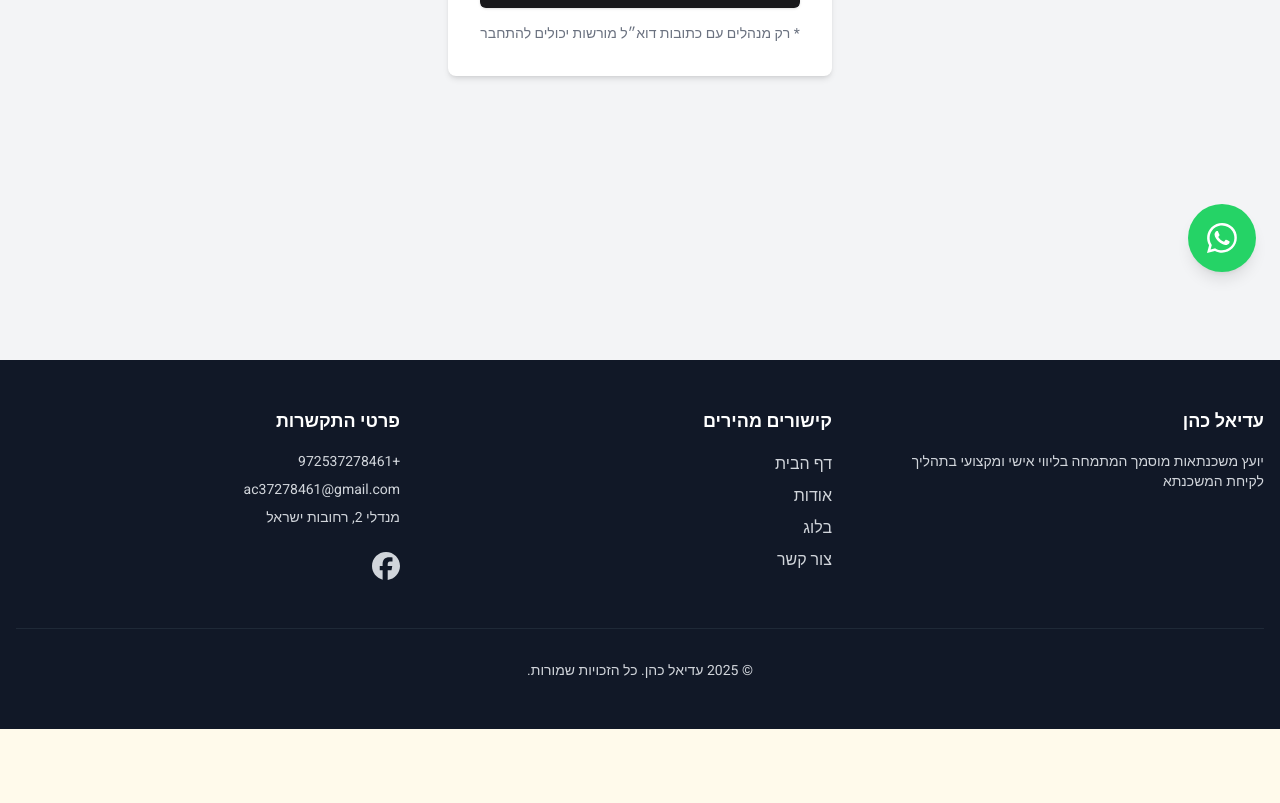
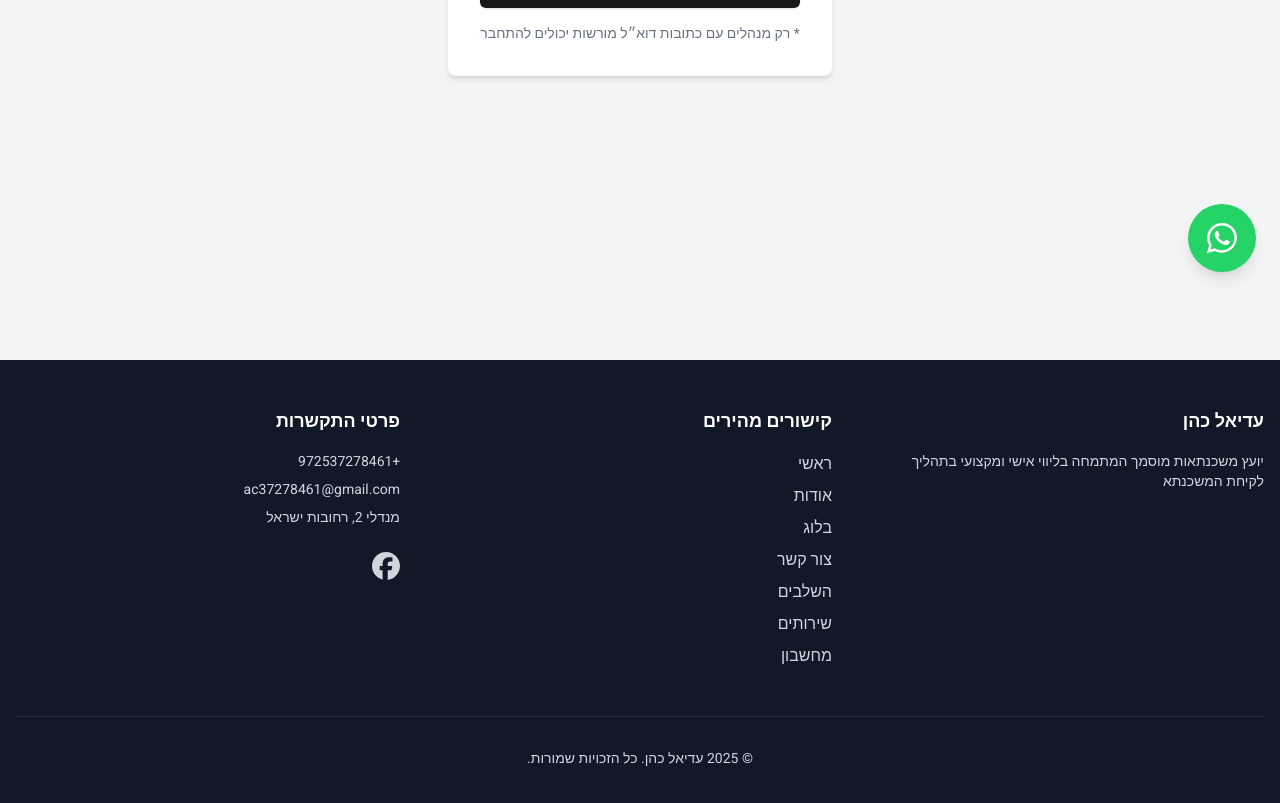
Before and after one commit to yosefus-flavius/adiel-cohen, a Next.js app: page /login in a window 1280 px wide. Shown: the part 504-1307 px from the top of the page. Before the commit the page ends 1233 px from the top, so only its background shows below. Built offline with nearby package versions, Linux system fonts and the light colour scheme; no server answers.

Commit message:
before update tailwind

```diff
--- a/app/(guest)/page.tsx
+++ b/app/(guest)/page.tsx
@@ -13,12 +13,12 @@ export default function Home() {
     <main className="flex flex-col">
       <Hero />
       <AboutSection />
+      <StepsSections/>
+      <TestimonialsSection />
+      <ContactSection />
       <Suspense fallback={<LatestBlogsSkeleton />}>
         <LatestBlogs />
       </Suspense>
-      <StepsSections/>
-      <TestimonialsSection />
-      <ContactSection />
     </main>
   );
 }
--- a/app/sitemap.ts
+++ b/app/sitemap.ts
@@ -26,6 +26,18 @@ export default function sitemap(): MetadataRoute.Sitemap {
       changeFrequency: "weekly" as const,
       priority: 0.8,
     },
+    {
+      url: `${siteUrl}/services`,
+      lastModified: new Date(),
+      changeFrequency: "weekly" as const,
+      priority: 0.8,
+    },
+    {
+      url: `${siteUrl}/calc`,
+      lastModified: new Date(),
+      changeFrequency: "weekly" as const,
+      priority: 0.8,
+    },
   ];
 
   return [...routes, ...blogUrls];
--- a/components/layout/footer.tsx
+++ b/components/layout/footer.tsx
@@ -1,6 +1,7 @@
 import Link from "next/link";
 import { contactInfo } from "@/lib/data/contact";
 import { Instagram, Linkedin } from "lucide-react";
+import { guestLinks } from "./navbar";
 
 export function Footer() {
   return (
@@ -17,26 +18,14 @@ export function Footer() {
           <div>
             <h3 className="text-white text-lg font-semibold mb-4">קישורים מהירים</h3>
             <ul className="space-y-2">
-              <li>
-                <Link href="/" className="hover:text-white">
-                  דף הבית
-                </Link>
-              </li>
-              <li>
-                <Link href="/#about" className="hover:text-white">
-                  אודות
-                </Link>
-              </li>
-              <li>
-                <Link href="/blog" className="hover:text-white">
-                  בלוג
-                </Link>
-              </li>
-              <li>
-                <Link href="/#contact" className="hover:text-white">
-                  צור קשר
-                </Link>
-              </li>
+              {guestLinks.map((link) => (
+                <li key={link.name}>
+                  <Link href={link.href} className="hover:text-white">
+                    {link.name}
+                  </Link>
+                </li>
+              ))}
+
             </ul>
           </div>
 
--- a/components/layout/navbar.tsx
+++ b/components/layout/navbar.tsx
@@ -1,7 +1,7 @@
 import { MobileMenu } from "@/components/ui/mobile-menu";
 import Link from "next/link";
 
-const links = [
+export const guestLinks = [
   { href: "/", name: "ראשי" },
   { href: "/#about", name: "אודות" },
   { href: "/blog", name: "בלוג" },
@@ -20,7 +20,7 @@ export function Navbar() {
         </Link>
 
         <div className="hidden lg:flex items-center gap-8">
-          {links.map((link) => (
+          {guestLinks.map((link) => (
             <Link
               key={link.name}
               href={link.href}
@@ -31,7 +31,7 @@ export function Navbar() {
           ))}
         </div>
 
-        <MobileMenu links={links} />
+        <MobileMenu links={guestLinks} />
       </nav>
     </header>
   );
--- a/components/ui/latest-blogs.tsx
+++ b/components/ui/latest-blogs.tsx
@@ -1,25 +1,23 @@
+import BlogModel from "@/server/blog/blog.model";
+import { connectToDatabase } from "@/server/connect";
+import { ArrowLeft } from "lucide-react";
+import { unstable_cache } from "next/cache";
 import Image from "next/image";
 import Link from "next/link";
-import { blogs } from "@/lib/data/blogs";
+import { Button } from "./button";
 import { Card } from "./card";
-import { Button } from "./button";
-import { ArrowLeft } from "lucide-react";
-import BlogModel from "@/server/blog/blog.model";
-import { unstable_cache } from "next/cache";
-import { connectToDatabase } from "@/server/connect";
 
 const getBlogs = unstable_cache(
   async () => {
     await connectToDatabase();
-    return  await BlogModel.find({ isActive: true }).sort({ createdAt: -1 }).limit(3)
+    return await BlogModel.find({ isActive: true }).sort({ createdAt: -1 }).limit(3)
   },
   ['posts'],
   { revalidate: 3600, tags: ['posts'] }
 )
 
 export async function LatestBlogs() {
-  const latestBlogs = await getBlogs(); ;
-  // await new Promise((resolve) => setTimeout(resolve, 12000));
+  const latestBlogs = await getBlogs();;
 
   return (
     <section className="py-12 md:py-24 ">
--- a/components/ui/mobile-menu.tsx
+++ b/components/ui/mobile-menu.tsx
@@ -6,8 +6,9 @@ import Link from "next/link";
 import { useState } from "react";
 import { signOut } from "next-auth/react";
 
-export function MobileMenu({links = []}: {links: {name: string, href: string}[]}) {
-const [isOpen, setIsOpen] = useState(false);
+export function MobileMenu({ links = []}: { links: { name: string, href: string }[] }) {
+  const [isOpen, setIsOpen] = useState(false);
+
   return (
     <Sheet open={isOpen} onOpenChange={setIsOpen}>
       <SheetTrigger asChild>
@@ -16,8 +17,8 @@ const [isOpen, setIsOpen] = useState(false);
           <span className="sr-only">תפריט</span>
         </Button>
       </SheetTrigger>
-      <SheetContent  side="right" className="w-[300px] sm:w-[400px]">
-        <SheetTitle  className="sr-only ">תפריט ניווט</SheetTitle>
+      <SheetContent side="right" className="w-[300px] sm:w-[400px]">
+        <SheetTitle className="sr-only ">תפריט ניווט</SheetTitle>
         <SheetDescription className="sr-only">תפריט ניווט</SheetDescription>
         <nav className="flex flex-col gap-4 mt-6">
           {links.map((link) => (
@@ -30,13 +31,7 @@ const [isOpen, setIsOpen] = useState(false);
               {link.name}
             </Link>
           ))}
-             <form action={async () => {
-                        return signOut();
-                    }}>
-                        <Button >
-                            התנתק
-                        </Button>
-                    </form>
+
         </nav>
       </SheetContent>
     </Sheet>
```
Lines whose indentation alone changed are shown as unchanged.
